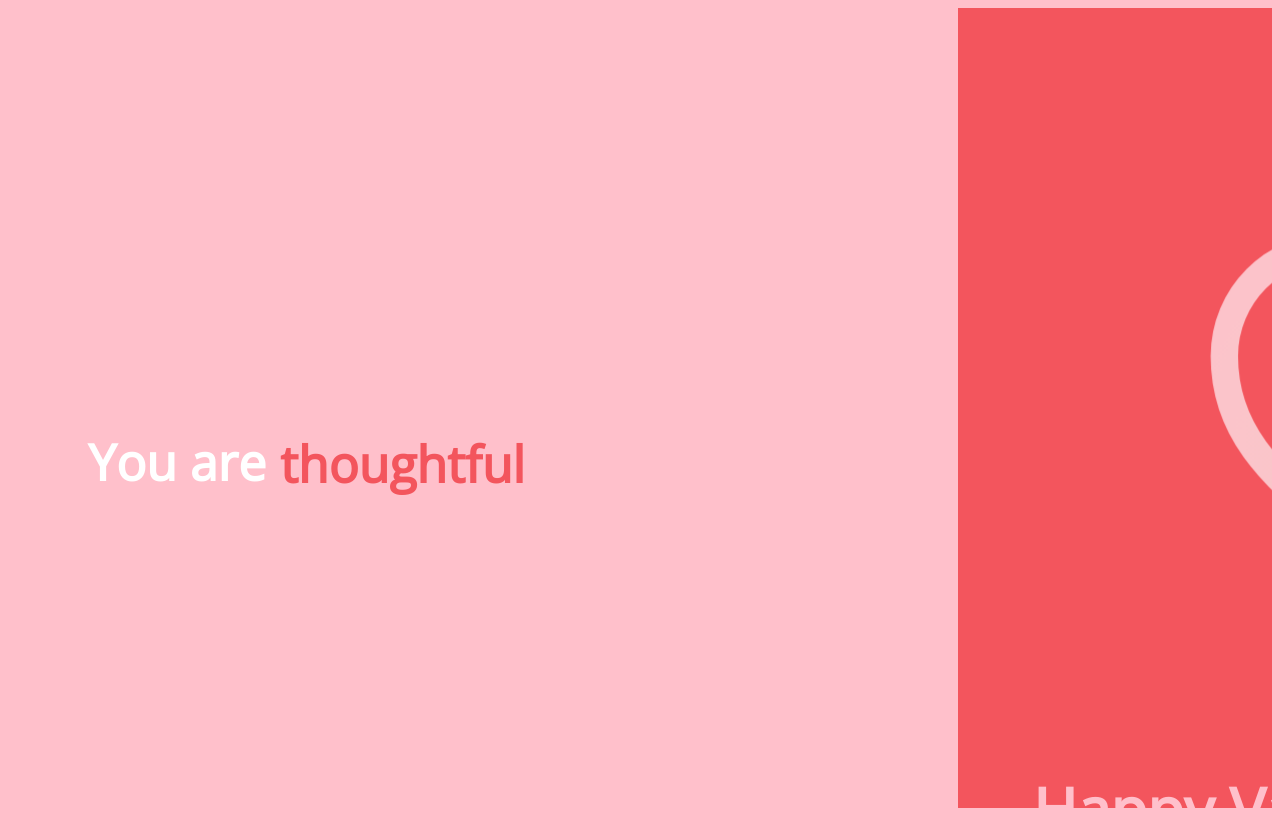
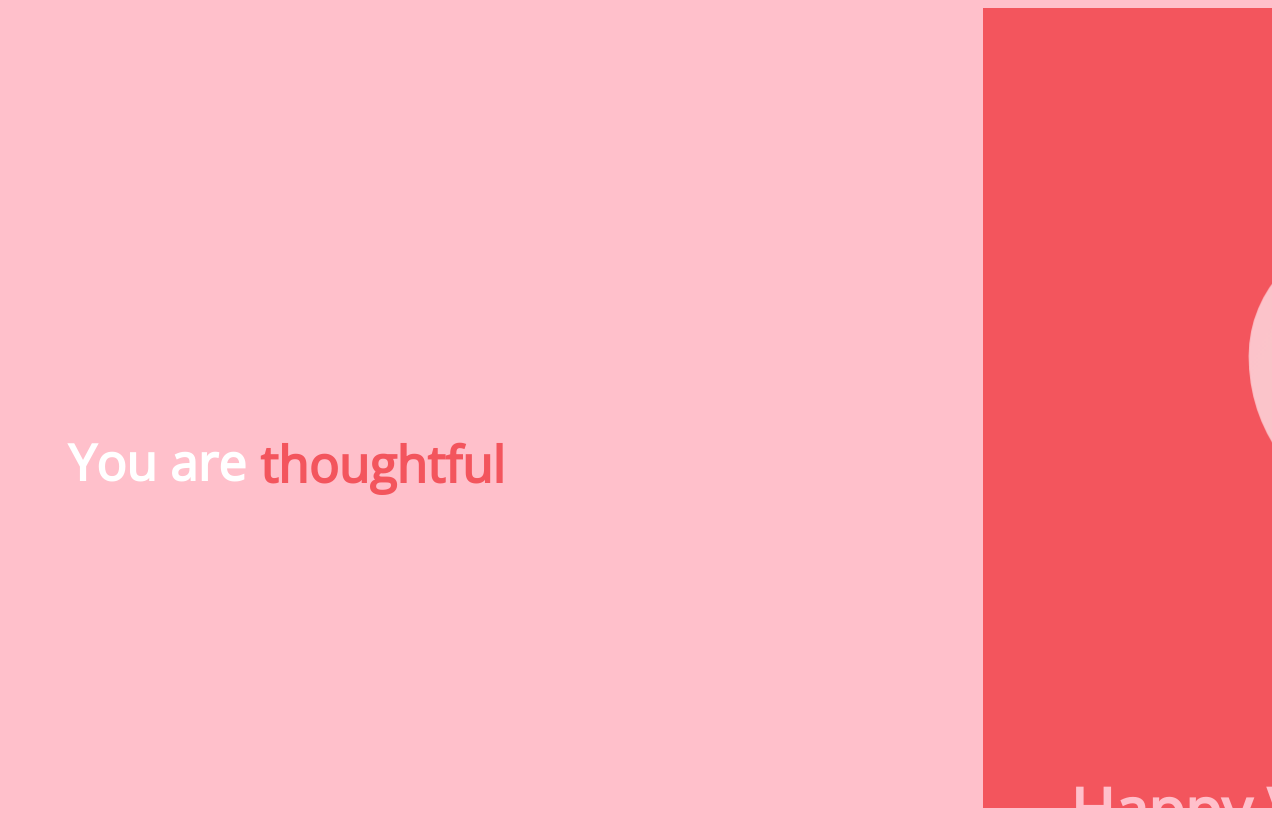
Before and after one commit to addiefair0412/valentinecard, a plain HTML site: page index.html in a window 1280 px wide. Drawn offline with nearby package versions, Linux system fonts and the light colour scheme.

Commit message:
Update style.css

```diff
--- a/style.css
+++ b/style.css
@@ -3,7 +3,7 @@
 .container {
   display: flex;
   margin-top: 250px;
-  min-width: 950px;
+  min-width: 975px;
   align-items: center;
   justify-content: center;
     text-align: center;
@@ -48,9 +48,9 @@ margin-top: 150px;
   display:flex;
   -webkit-overflow-scrolling: touch;
   section {
-    width: 950px;
+    width: 975px;
     height: 100%;
-    flex:0 0 950px;
+    flex:0 0 975px;
     scroll-snap-align: start;
   }
 }
@@ -91,7 +91,7 @@ h2 {
     text-align: left;
     display: inline-block;
     float: left;
-    margin-left: 80px;
+    margin-left: 60px;
     margin-top: 220px;
 }
 
@@ -142,7 +142,7 @@ h2 {
  height: 450px;
  width: 100px;
  position: relative;
-    margin-top: 150%;
+    margin-top: 120%;
     color: white;
     display: block;
 }
```
